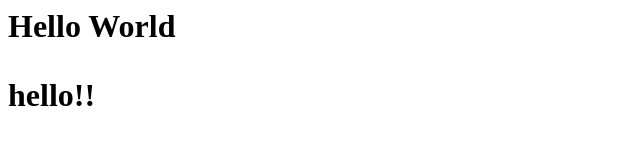
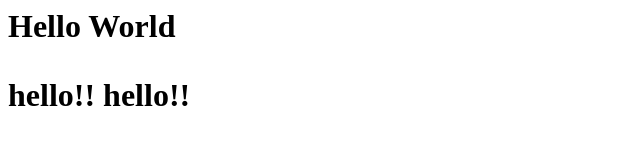
Before and after one commit to skymntsea/test01, a plain HTML site: page index.html in a window 1280 px wide. Shown: the whole page, without its empty margins (0-640 px from the left). Drawn offline with Linux system fonts and the light colour scheme.

Commit message:
Update index.html

```diff
--- a/index.html
+++ b/index.html
@@ -2,6 +2,6 @@
   <head></head>
     <body>
       <h1>Hello World<h1>
-      <p>hello!!</p>
+      <p>hello!! hello!!</p>
     </body>
 </html>
```
